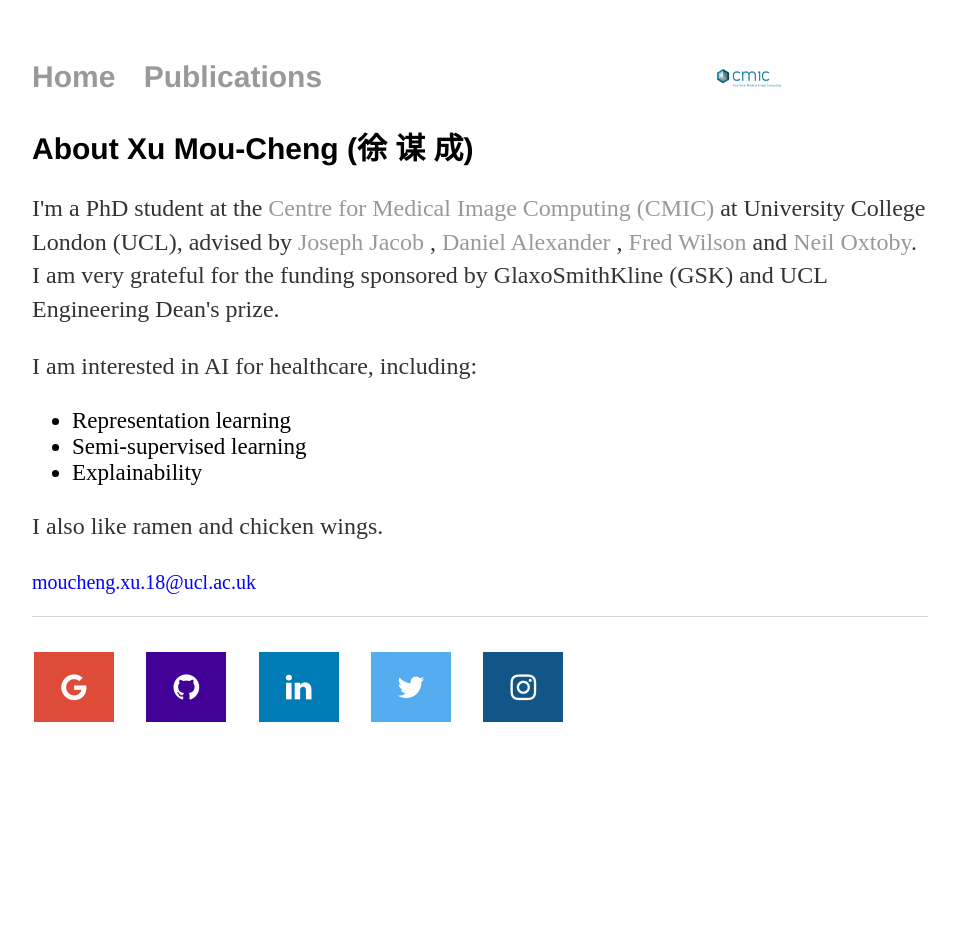
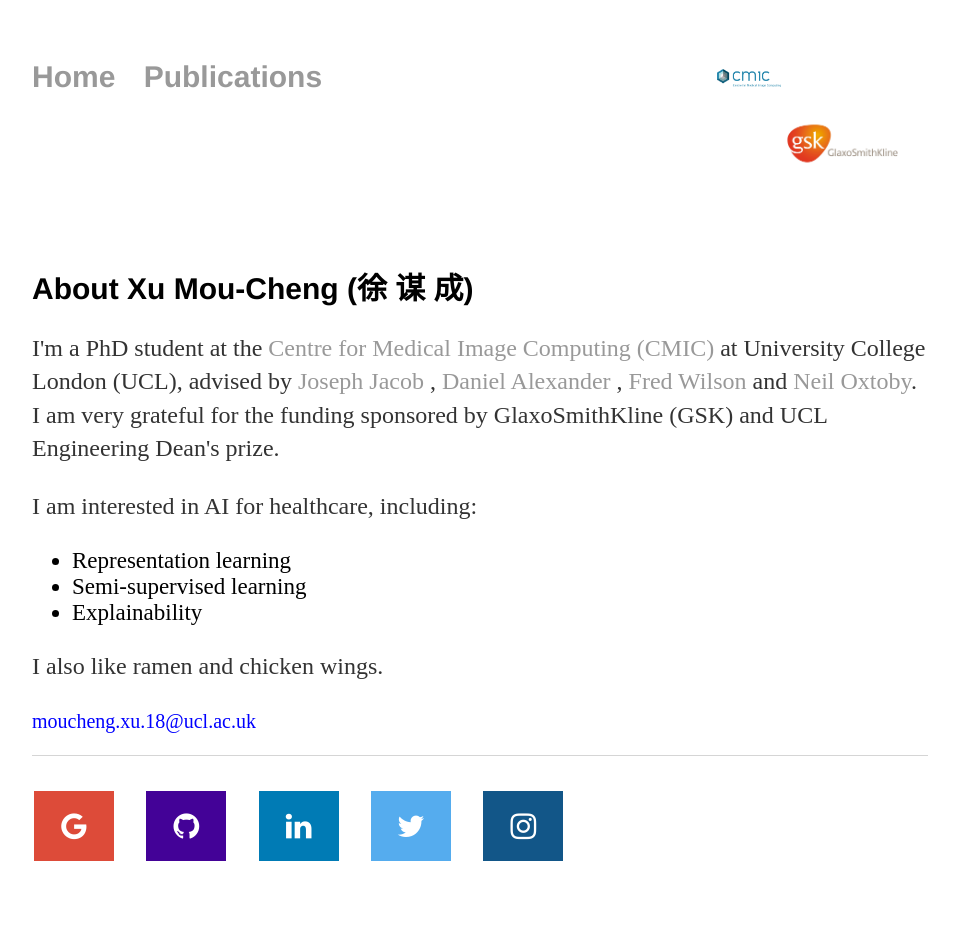
Before and after one commit to moucheng2017/mouchengxu.github.io, a Jekyll site: the page built from index.html, in a window 1280 px wide. Shown: the whole page, without its empty margins (160-1116 px from the left). Built offline with Jekyll 4.4.1, drawn with Linux system fonts in a browser that asks for light colours; before the commit the page ends 900 px from its top, so only the background shows below that.

Commit message:
Update default.html

```diff
--- a/_layouts/default.html
+++ b/_layouts/default.html
@@ -14,7 +14,7 @@
 
 <!-- 				<li><img src="/ucl.png" style="float:right;width:200;height:140;"><li> -->
 				<li><img src="/cmic.png" style="float:right;width:200;height:140;"><li>
-<!-- 				<li><img src="/gsk.png" style="float:right;width:200;height:140;"><li> -->
+				<li><img src="/gsk.png" style="float:right;width:100;height:80;"><li>
 
 	    		</ul>
 			</nav>
```
